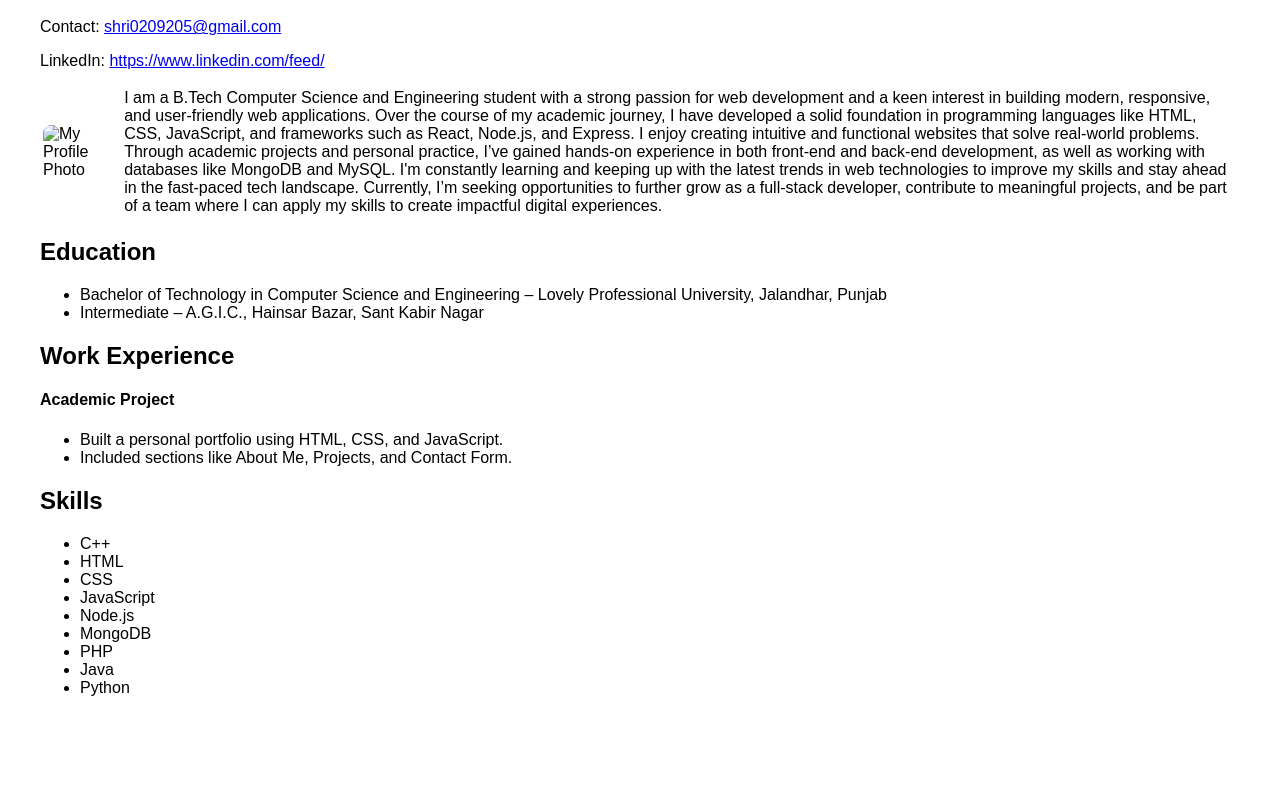
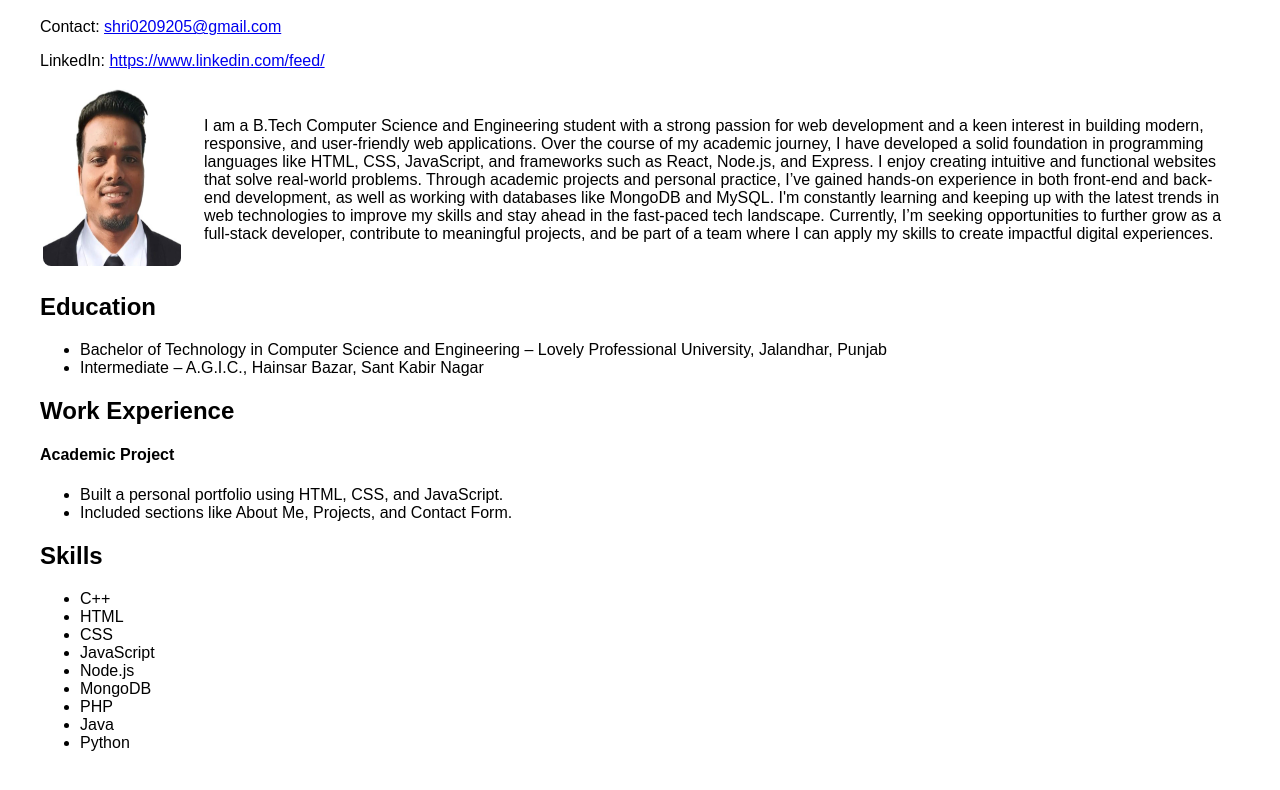
Before and after one commit to Shrinath0209/Resume, a plain HTML site: page index.html in a window 1280 px wide. Shown: the part 80-870 px from the top of the page. Before the commit the page ends 817 px from the top, so only its background shows below. Drawn offline with Linux system fonts and the light colour scheme.

Commit message:
Add files via upload

```diff
--- a/index.html
+++ b/index.html
@@ -24,7 +24,7 @@
     <table>
         <tr>
             <td>
-                <img src="My profile Photo.jpg" alt="My Profile Photo">
+                <img src="Photo.jpg" alt="My Profile Photo">
             </td>
             <td style="padding-left: 20px;">
                 I am a B.Tech Computer Science and Engineering student with a strong passion for web development and a keen interest in building modern, responsive, and user-friendly web applications.
```
Also changed, not shown: Photo.jpg (added).
